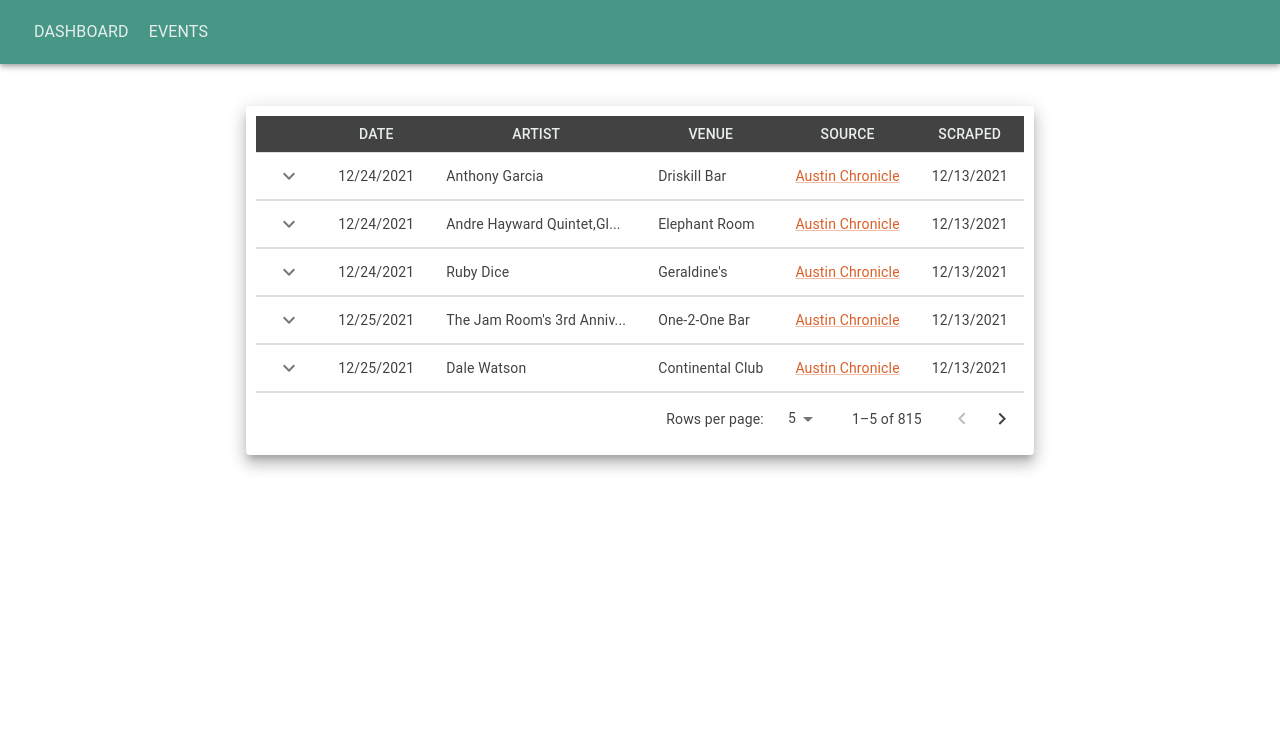
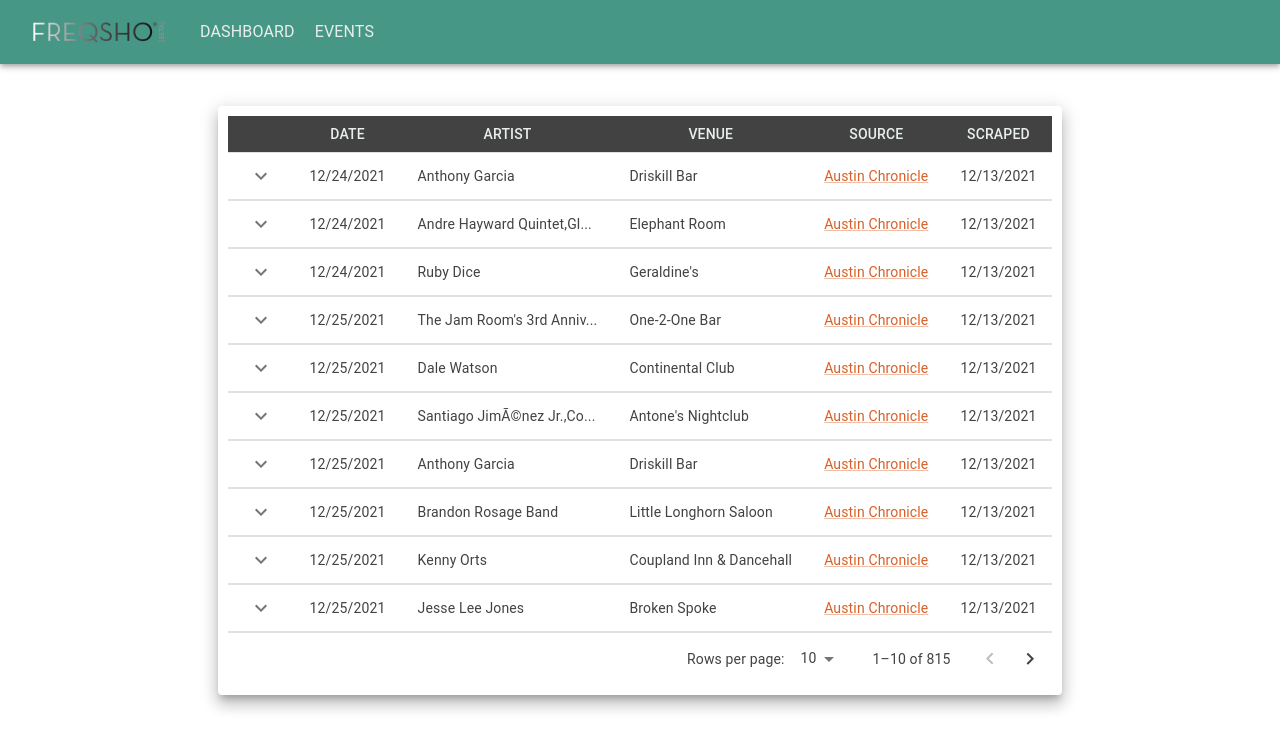
Before and after one commit to trilambda122/freqsho-cruncher-dashbaord, a React (Create React App) app: page /table in a window 1280 px wide. Shown: the top 750 px of the page. Built offline with nearby package versions, Linux system fonts and the light colour scheme.

Commit message:
added logo to nav bar

```diff
--- a/package.json
+++ b/package.json
@@ -21,6 +21,7 @@
   "scripts": {
     "start": "react-scripts start",
     "build": "react-scripts build",
+    "deploy": "aws s3 sync build/ s3://freq-cruncher-dashboard",
     "test": "react-scripts test",
     "eject": "react-scripts eject"
   },
--- a/public/index.html
+++ b/public/index.html
@@ -2,14 +2,11 @@
 <html lang="en">
   <head>
     <meta charset="utf-8" />
-    <link rel="icon" href="%PUBLIC_URL%/favicon.ico" />
+    <!-- <link rel="icon" href="%PUBLIC_URL%/favicon.ico" /> -->
     <meta name="viewport" content="width=device-width, initial-scale=1" />
     <meta name="theme-color" content="#000000" />
-    <meta
-      name="description"
-      content="Web site created using create-react-app"
-    />
-    <link rel="apple-touch-icon" href="%PUBLIC_URL%/logo192.png" />
+    <meta name="freqsho cruncher dashboard" />
+    <!-- <link rel="apple-touch-icon" href="%PUBLIC_URL%/logo192.png" /> -->
     <!--
       manifest.json provides metadata used when your web app is installed on a
       user's mobile device or desktop. See https://developers.google.com/web/fundamentals/web-app-manifest/
@@ -24,7 +21,7 @@
       work correctly both with client-side routing and a non-root public URL.
       Learn how to configure a non-root public URL by running `npm run build`.
     -->
-    <title>React App</title>
+    <title>Freqsho Cruncher Dashboard</title>
   </head>
   <body style="margin: 0; height: 100% ;">
     <noscript>You need to enable JavaScript to run this app.</noscript>
--- a/src/componets/Navbar.js
+++ b/src/componets/Navbar.js
@@ -1,12 +1,21 @@
 import React from "react";
-import { AppBar, Toolbar} from "@material-ui/core";
+import { AppBar, Toolbar } from "@material-ui/core";
 import Typography from "@mui/material/Typography";
 import Link from "@mui/material/Link";
-
+import Box from "@mui/material/Box";
 function Navbar() {
   return (
     <AppBar style={{ background: "#479787" }} position="static">
       <Toolbar>
+        <Box
+          component="img"
+          sx={{
+            maxHeight: { xs: 25 },
+            mr: 2,
+          }}
+          alt="The house from the offer."
+          src="./images/freqsho-logo.png"
+        />
         <Link href="/" underline="none">
           <Typography color="secondary" style={{ margin: "10px" }}>
             DASHBOARD
--- a/src/componets/ShowTable.js
+++ b/src/componets/ShowTable.js
@@ -16,7 +16,7 @@ function ShowTable() {
   // SET STATE
   const [eventData, setEventData] = useState(mockEventData);
   const [page, setPage] = useState(0);
-  const [rowsPerPage, setRowsPerPage] = useState(5);
+  const [rowsPerPage, setRowsPerPage] = useState(10);
 
   // PAGEINATION FUNCIONTS
   const handleChangePage = (event, newPage) => {
```
Also changed, not shown: public/images/freqsho-logo.png (added), 1 other file (tests, documents, lock files or other folders).
